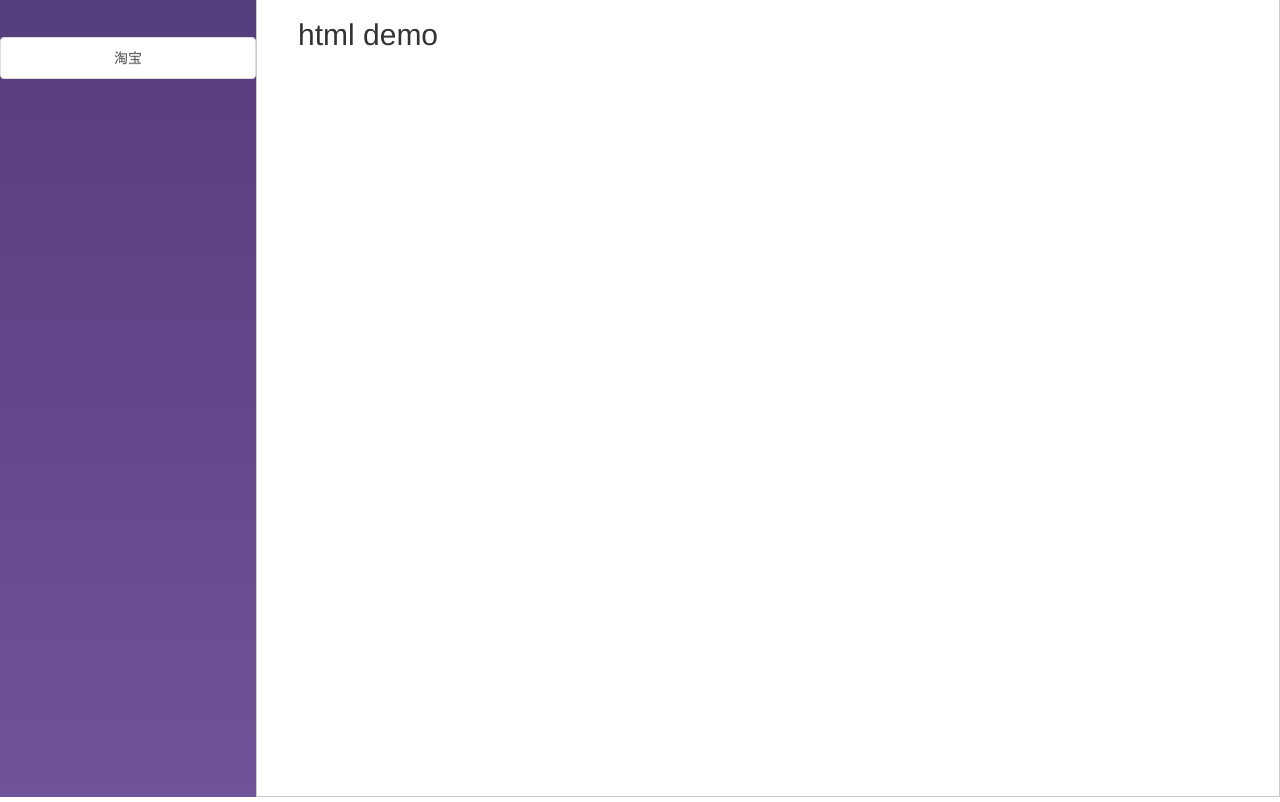
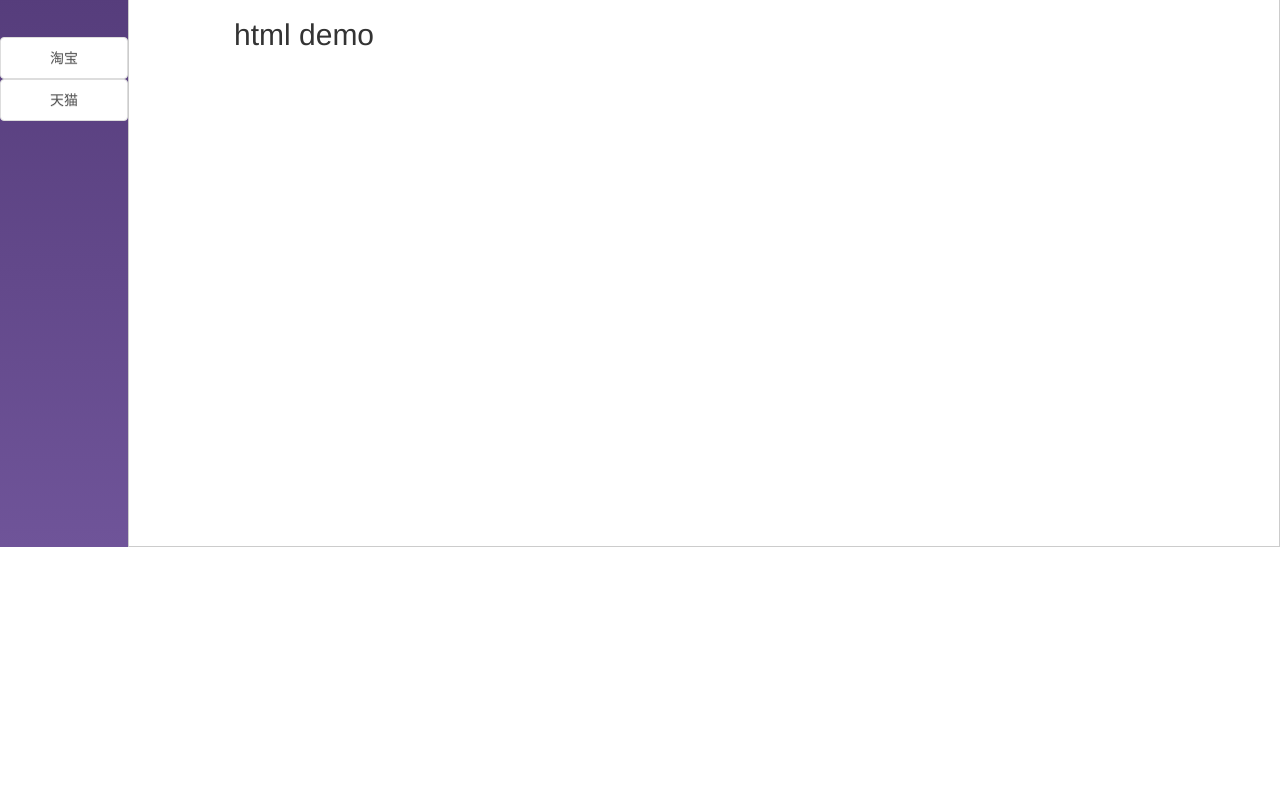
Before and after one commit to xuhongliang1996/web-demo, a plain HTML site: page nav/html/index.html in a window 1280 px wide. Shown: the part 53-855 px from the top of the page. After the commit the page ends 800 px from the top, so only its background shows below. Drawn offline with nearby package versions, Linux system fonts and the light colour scheme.

Commit message:
xhl-html架构

```diff
--- a/css/doc.css
+++ b/css/doc.css
@@ -26,8 +26,9 @@
 }
 .content .left{
     float: left;
-    width: 20%;
-    height: 800px;
+    width: 10%;
+    min-height:550px;
+    height: auto;
     padding: 40px 0;
     color: #cdbfe3;
     text-align: center;
@@ -42,6 +43,6 @@
 }
 .content .right{
     float: left;
-    width: 80%;
-    height: 800px;
+    min-width: 90%;
+    height: 550px;
 }
--- a/nav/html/index.html
+++ b/nav/html/index.html
@@ -53,14 +53,16 @@
     <div class="left">
         <ul class="list-group">
             <li><a href="http://www.taobao.com" target="rightFrame" class="list-group-item">淘宝</a></li>
+            <li><a href="http://www.tianmao.com" target="rightFrame" class="list-group-item">天猫</a></li>
         </ul>
     </div>
     <div class="right">
-        <iframe id="rightFrame" name="rightFrame" src="index/index.html" frameborder="0" width="100%" height="100%" scrolling="no" marginheight="0" marginwidth="0" style="border:1px solid #CCC; margin:0; padding:0;"></iframe>
+        <iframe id="rightFrame" name="rightFrame" src="index/index.html" frameborder="0" scrolling="yes" width="100%" height="100%" marginheight="0" marginwidth="0" style="border:1px solid #CCC; margin:0; padding:0;"></iframe>
     </div>
 </main>
 
 <script src="../../js/jquery-3.2.1.min.js"></script>
 <script src="../../js/bootstrap.min.js"></script>
+<script src="../../js/doc.js"></script>
 </body>
 </html>
```
Also changed, not shown: js/doc.js (added).
